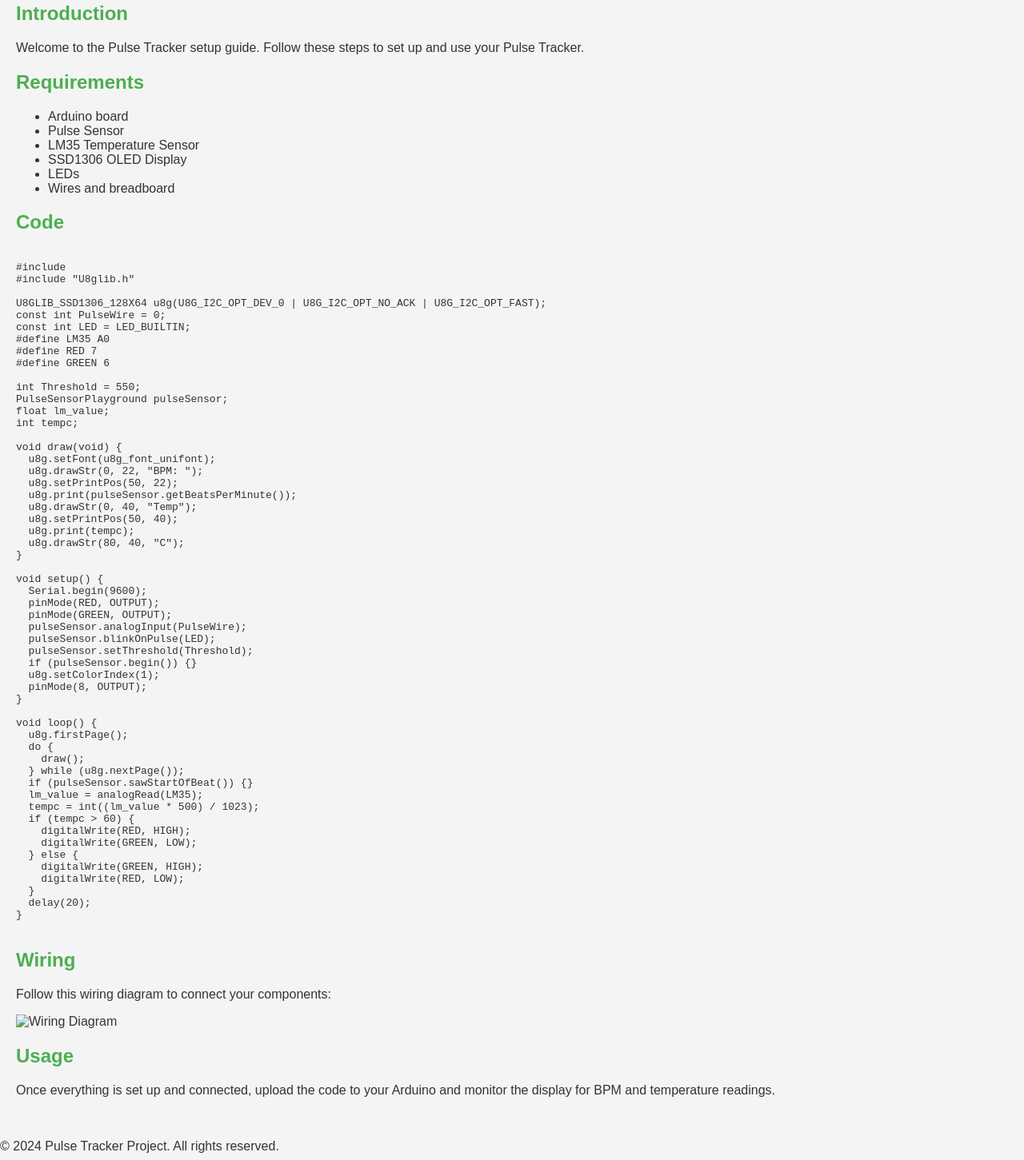
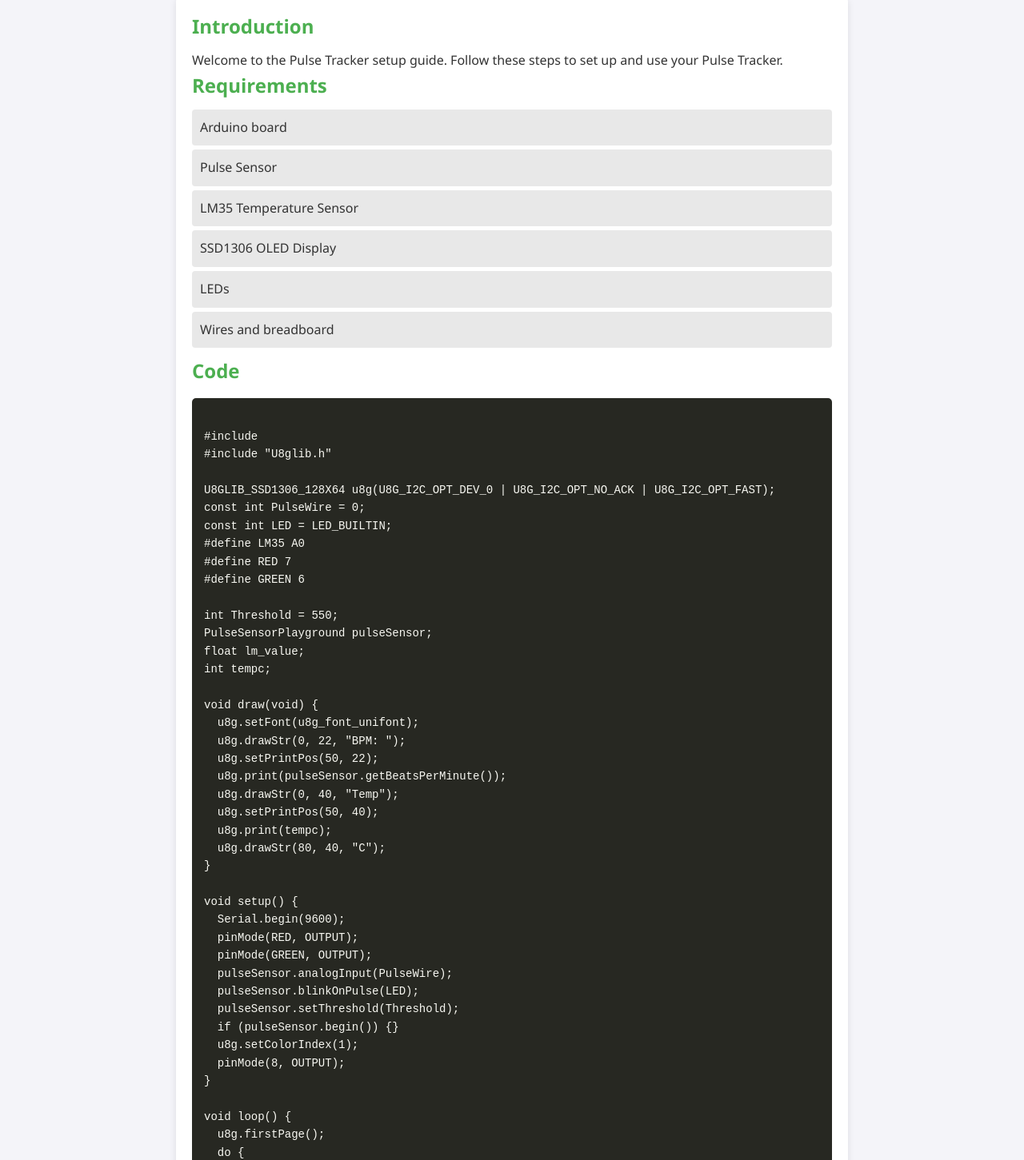
Before and after one commit to samratbose10/PulseTrackerReadme, a plain HTML site: page index.html in a window 1280 px wide. Shown: the part 137-1588 px from the top of the page at 80% size. Drawn offline with Linux system fonts and the light colour scheme; a script that the page names is missing.

Commit message:
css improved

```diff
--- a/index.html
+++ b/index.html
@@ -89,7 +89,7 @@ void loop() {
     <section id="wiring">
       <h2>Wiring</h2>
       <p>Follow this wiring diagram to connect your components:</p>
-      <img src="wiring_diagram.png" alt="Wiring Diagram">
+      <img src="circuit (1).png" alt="Wirin Diagram">
     </section>
     <section id="usage">
       <h2>Usage</h2>
@@ -97,7 +97,7 @@ void loop() {
     </section>
   </main>
   <footer>
-    <p>&copy; 2024 Pulse Tracker Project. All rights reserved.</p>
+    <p>&copy; hehe </p>
   </footer>
   <script src="scripts.js"></script>
 </body>
--- a/styles.css
+++ b/styles.css
@@ -1,21 +1,85 @@
-body {
-    font-family: Arial, sans-serif;
+body, h1, h2, p, ul {
   margin: 0;
   padding: 0;
-    background-color: #f4f4f4;
+}
+
+body {
+  font-family: 'Segoe UI', Tahoma, Geneva, Verdana, sans-serif;
+  line-height: 1.6;
+  background-color: #f4f4f9;
   color: #333;
+  padding: 20px;
 }
 
 header {
   background-color: #4CAF50;
   color: white;
-    padding: 10px 0;
+  padding: 20px 0;
   text-align: center;
+  box-shadow: 0 4px 8px rgba(0, 0, 0, 0.1);
+  margin-bottom: 20px;
 }
 
 main {
+  max-width: 800px;
+  margin: 0 auto;
+  background: #fff;
   padding: 20px;
+  border-radius: 8px;
+  box-shadow: 0 4px 8px rgba(0, 0, 0, 0.1);
 }
 
-  h1, h2 {
+h2 {
   color: #4CAF50;
+  margin-bottom: 10px;
+}
+
+ul {
+  list-style: none;
+  margin: 10px 0;
+  padding: 0;
+}
+
+ul li {
+  background: #e8e8e8;
+  margin: 5px 0;
+  padding: 10px;
+  border-radius: 4px;
+}
+
+pre {
+  background: #272822;
+  color: #f8f8f2;
+  padding: 15px;
+  border-radius: 5px;
+  overflow-x: auto;
+  font-size: 14px;
+}
+
+pre code {
+  font-family: 'Courier New', Courier, monospace;
+}
+
+footer {
+  background-color: #4CAF50;
+  color: white;
+  text-align: center;
+  padding: 10px 0;
+  margin-top: 20px;
+  border-radius: 8px;
+  box-shadow: 0 4px 8px rgba(0, 0, 0, 0.1);
+}
+
+@media (max-width: 600px) {
+  body {
+    padding: 10px;
+  }
+
+  header, footer {
+    padding: 15px 0;
+  }
+
+  main {
+    padding: 15px;
+  }
+}
```
Also changed, not shown: circuit (1).png (added). Lines whose indentation alone changed are shown as unchanged.
